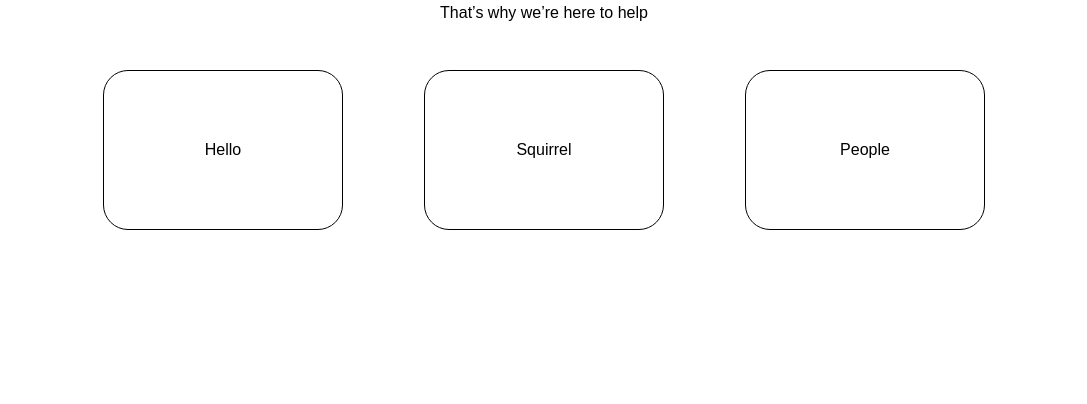
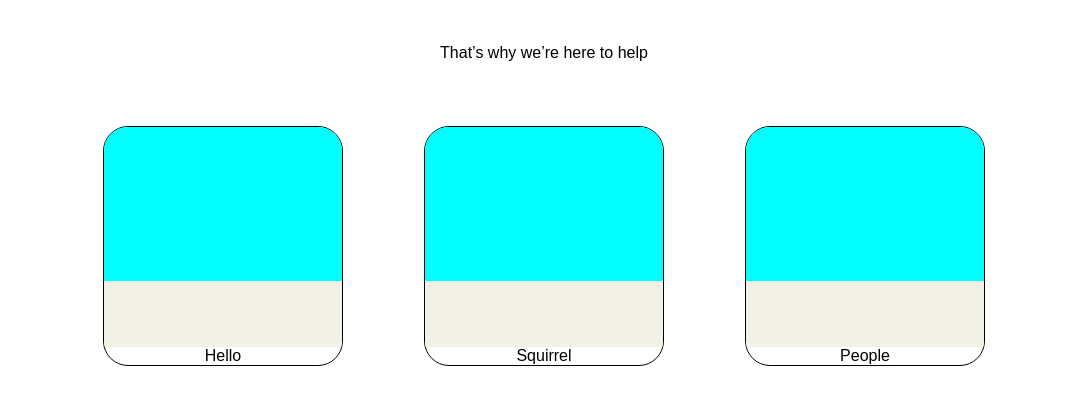
Before and after one commit to ollieroe/down-red-squirrel.co.uk, a React (Create React App) app: page / in a window 1280 px wide. Shown: the part 674-1078 px from the top of the page, without its empty margins (96-1183 px from the left). Before the commit the page ends 984 px from the top, so only its background shows below. Built offline with nearby package versions, Linux system fonts and the light colour scheme.

Commit message:
Updated main page

```diff
--- a/src/App.css
+++ b/src/App.css
@@ -61,8 +61,22 @@ body {
   }
 
   .img-div{
+    overflow: hidden;
+    display: flex;
+    justify-content: center;
+  }
+
+  #sq-banner{
+    display: flex;
+    justify-content: center;
+    align-items: center;
+    object-fit: cover;
+    width: 100%;
+  }
+
+  .img-div{
     margin-top: 1rem;
-    height: 50vh;
+    height: 55vh;
     background-color: var(--background-color3);
   }
 
@@ -88,29 +102,38 @@ body {
     align-items: center;
     border: 1px solid black;
     border-radius: 25px;
-    height: 10rem;
+    height: 15rem;
     width: 15rem;
+    margin-top: 1rem;
+    flex-direction: column;
+    overflow: hidden;
   }
 
   .box-item-1{
-    height: 50%;
+    height: 70%;
+    width: 100%;
+    background-repeat: no-repeat;
+    background-size: cover;
+    background-position-y: 40%;
     background-color: aqua;
   }
-  .box-item-1{
-    height: 50%;
-    background-color:blueviolet;
-  }
-
-  .img-div{
-    overflow: hidden;
+  .box-item-2{
+    height: 30%;
+    background-color: #F3F1E4;
+    width: 100%;
     display: flex;
+    align-items: center;
     justify-content: center;
   }
 
-  #sq-banner{
-    display: flex;
-    justify-content: center;
-    align-items: center;
-    object-fit: cover;
-    width: 100%;
+  #box-1{
+    background-image: url("./images/box-items/box-1.jpg");
   }
+
+  #box-2{
+    background-image: url("./images/box-items/box-2.jpg");
+  }
+
+  #box-3{
+    background-image: url("./images/box-items/box-3.jpg");
+  }
```
